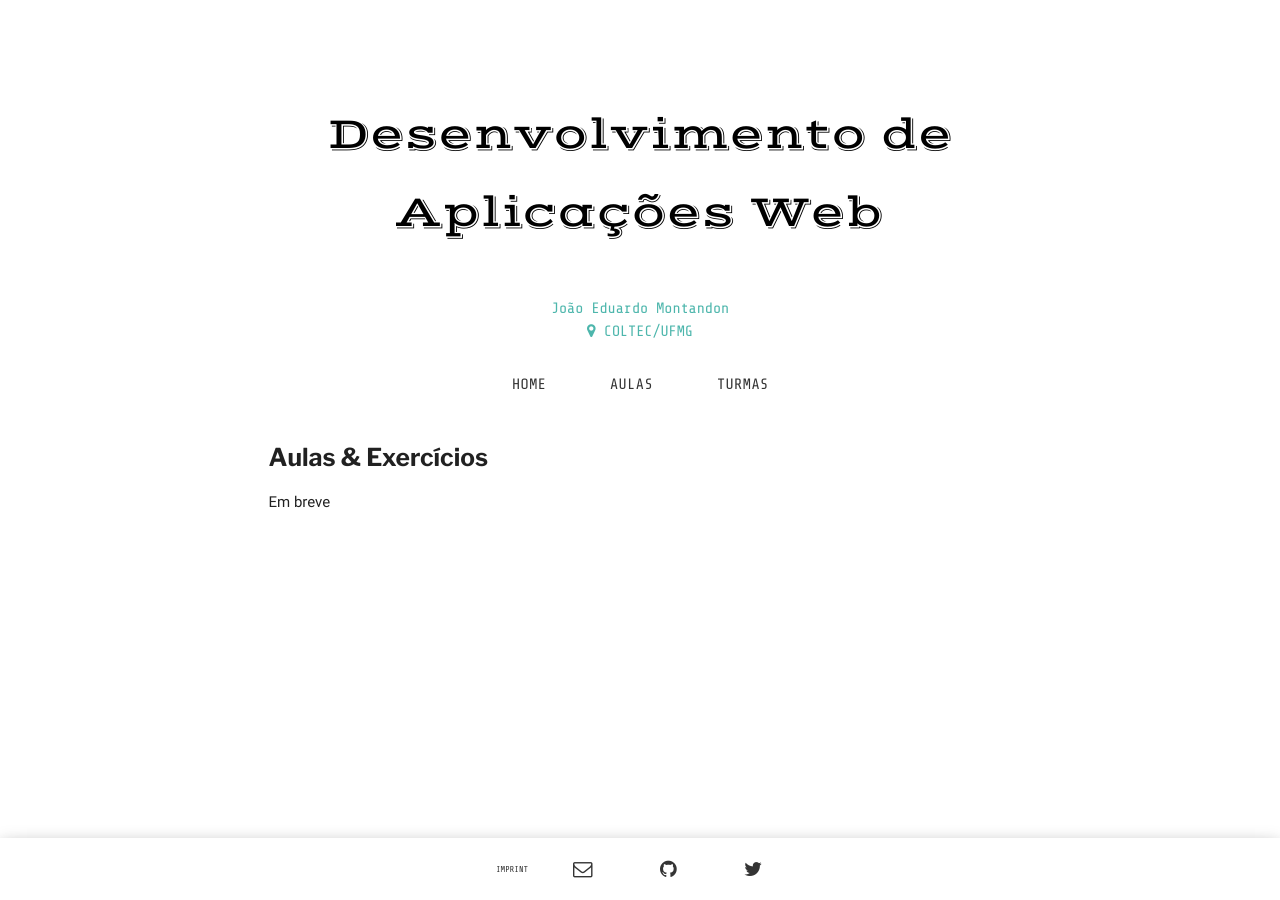
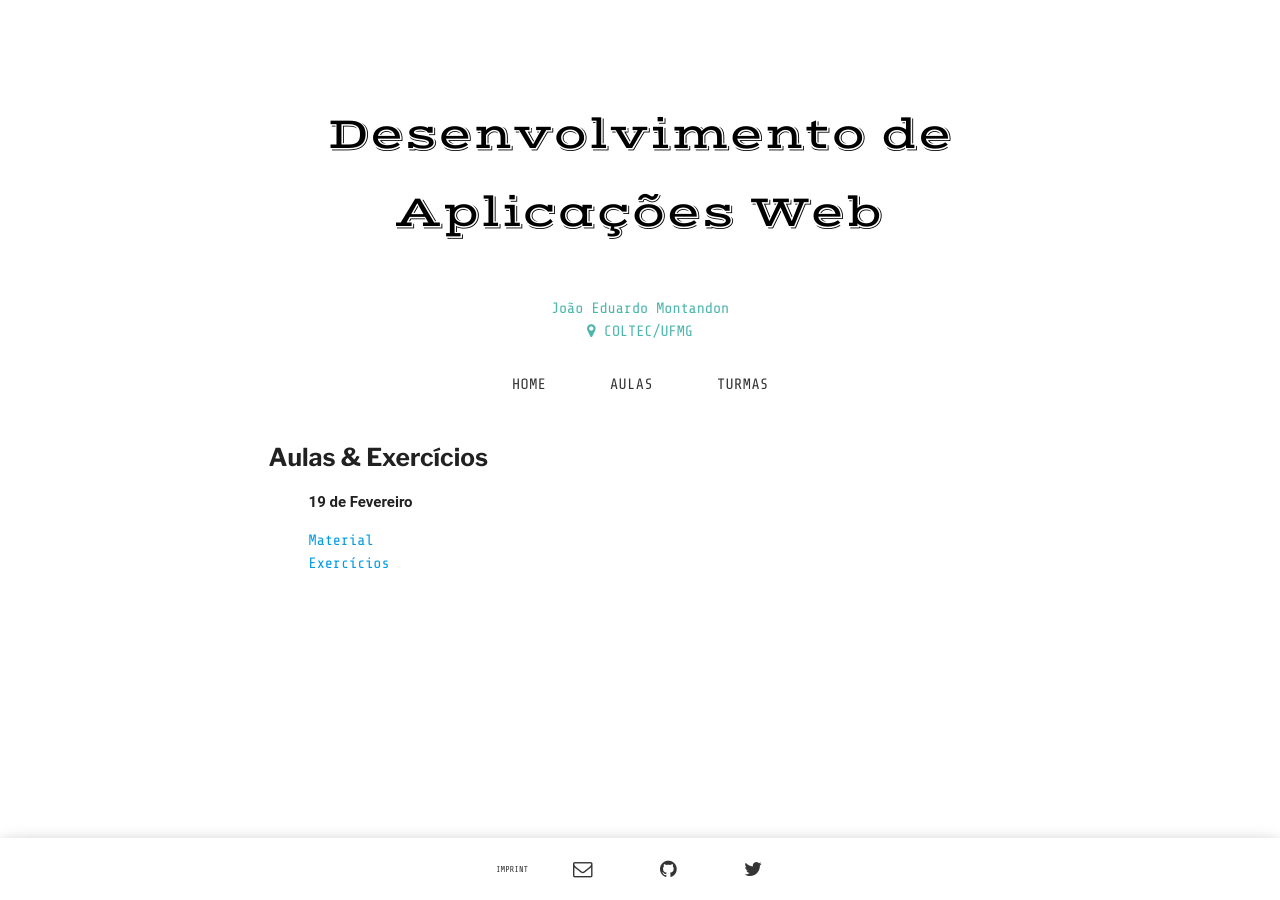
Before and after one commit to COLTEC-DAW/coltec-daw.github.io, a Jekyll site: the page built from classes.html, in a window 1280 px wide. Built offline with Jekyll 4.4.1, drawn with Linux system fonts in a browser that asks for light colours; some web fonts are replaced.

Commit message:
Added HTML class

```diff
--- a/classes.html
+++ b/classes.html
@@ -4,4 +4,12 @@ layout: default
 
 <h5>Aulas & Exercícios</h5>
 
-<p>Em breve</p>
+<dl>
+    <dd><b>19 de Fevereiro</b></dd>
+    <dd>
+        <ul>
+            <li><a href="https://coltec-daw.github.io/Aula-01-HTML/">Material</a></li>
+            <li><a href="https://github.com/COLTEC-DAW/E01-HTML">Exercícios</a></li>
+        </ul>
+    </dd>
+</dl>
```
